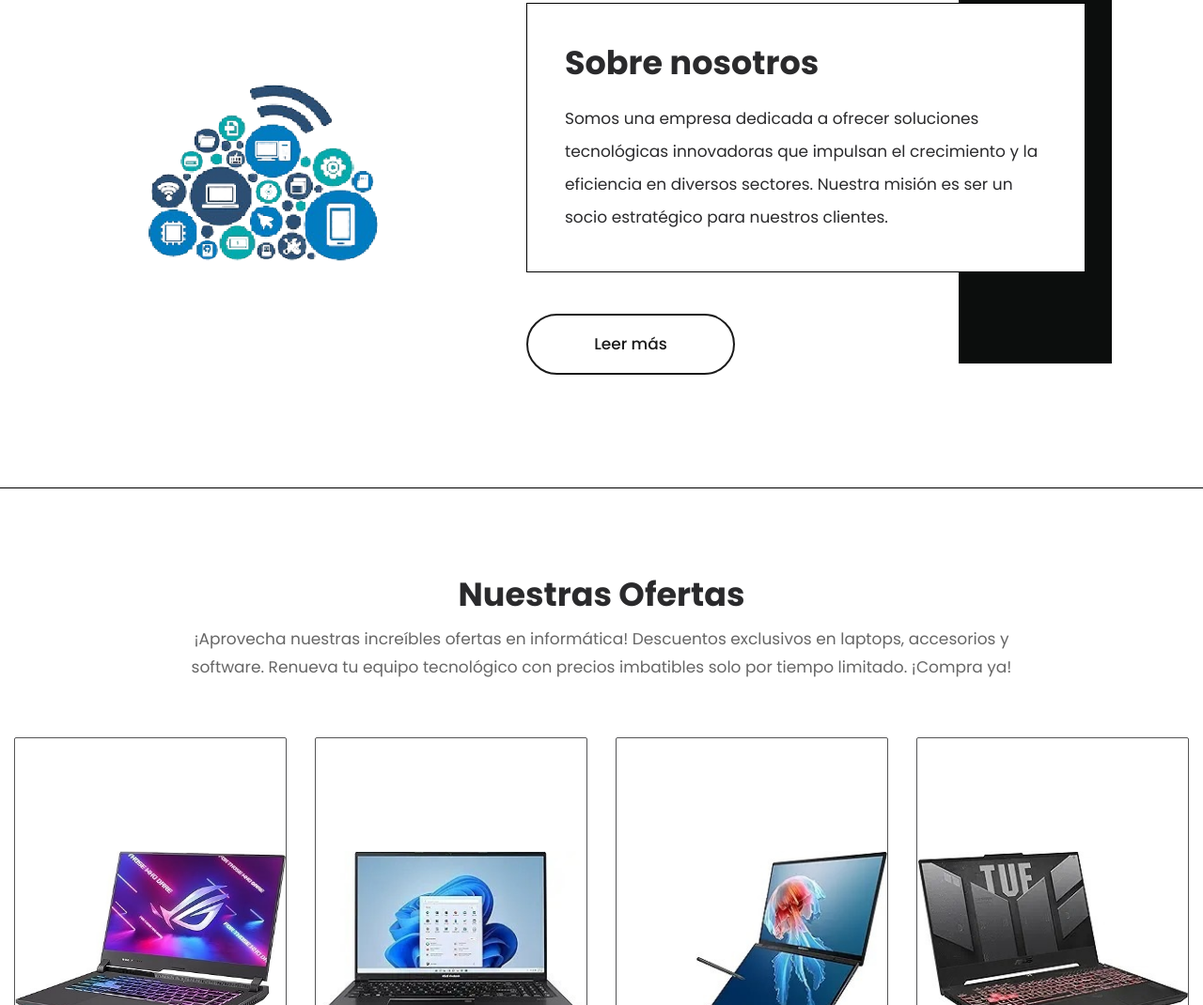
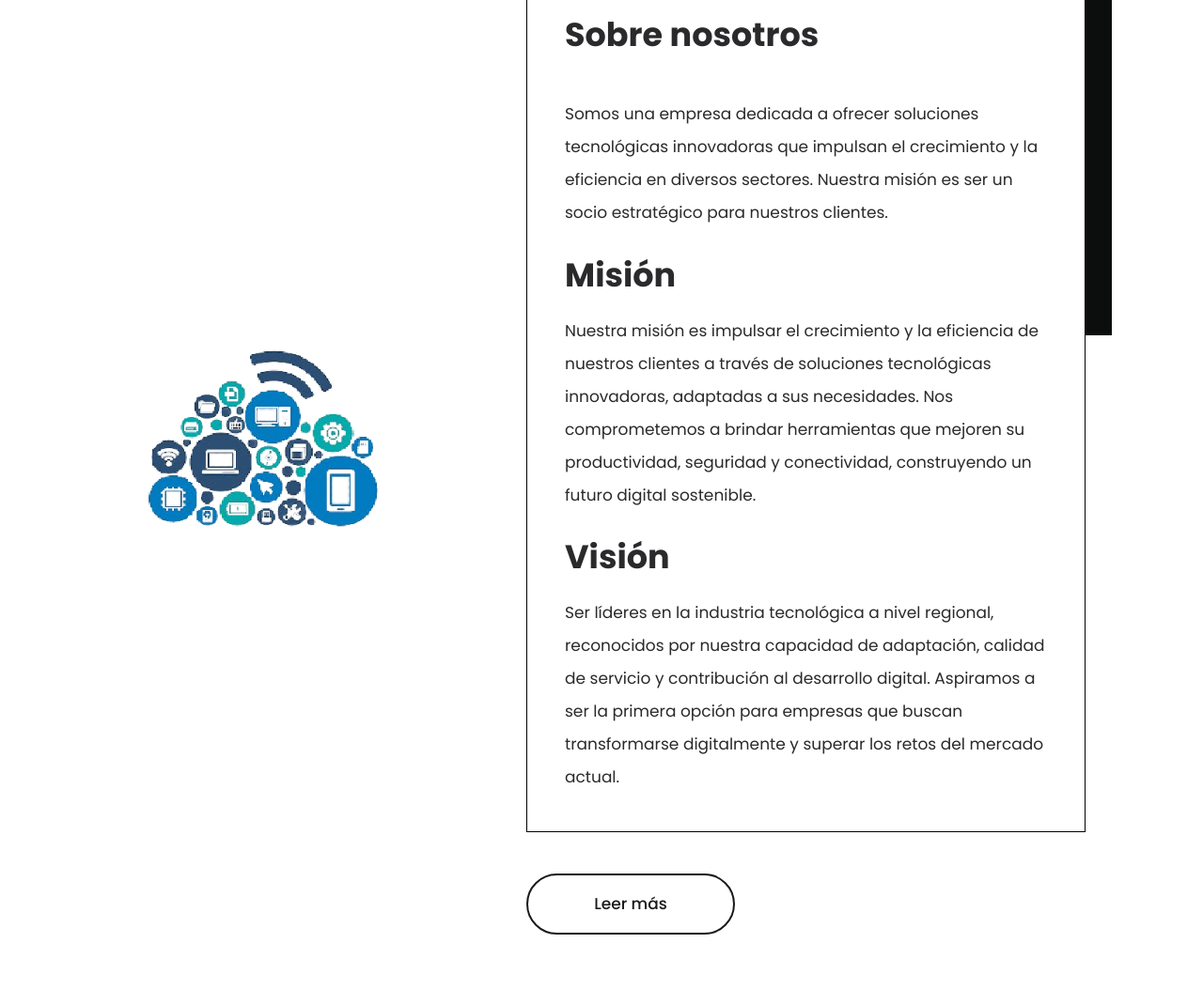
Before and after one commit to juanDev10V/juanDev10V, a plain HTML site: page index.html in a window 1280 px wide. Shown: the part 1109-2179 px from the top of the page at 94% size. Drawn offline with nearby package versions, Linux system fonts and the light colour scheme; some packages are replaced by stand-ins of ours; files whose address does not match are found by name.

Commit message:
Cambio de mision y vision

```diff
--- a/index.html
+++ b/index.html
@@ -155,9 +155,20 @@
                </div>
                <div class="col-md-7">
                   <div class="titlepage">
-                     <h2>Sobre nosotros</h2>
+                     <h2>Sobre nosotros</h2><br>
                      <p>Somos una empresa dedicada a ofrecer soluciones tecnológicas innovadoras que impulsan el crecimiento y la eficiencia en diversos sectores. Nuestra misión es ser un socio estratégico para nuestros clientes.</p>
-                  </div>
+                     <br><h2>Misión</h2>
+                     <p>
+                        Nuestra misión es impulsar el crecimiento y la eficiencia de nuestros clientes a través de soluciones tecnológicas
+                        innovadoras, adaptadas a sus necesidades. Nos comprometemos a brindar herramientas que mejoren su productividad,
+                        seguridad y conectividad, construyendo un futuro digital sostenible.
+                     </p>
+                     <br><h2>Visión</h2>
+                     <p>
+                        Ser líderes en la industria tecnológica a nivel regional, reconocidos por nuestra capacidad de adaptación,
+                        calidad de servicio y contribución al desarrollo digital. Aspiramos a ser la primera opción para empresas que
+                        buscan transformarse digitalmente y superar los retos del mercado actual.
+                     </p>                  </div>
                   <a class="read_more" href="#">Leer más</a>
                </div>
             </div>
```
Also changed, not shown: about.html (+14 -1 lines).
